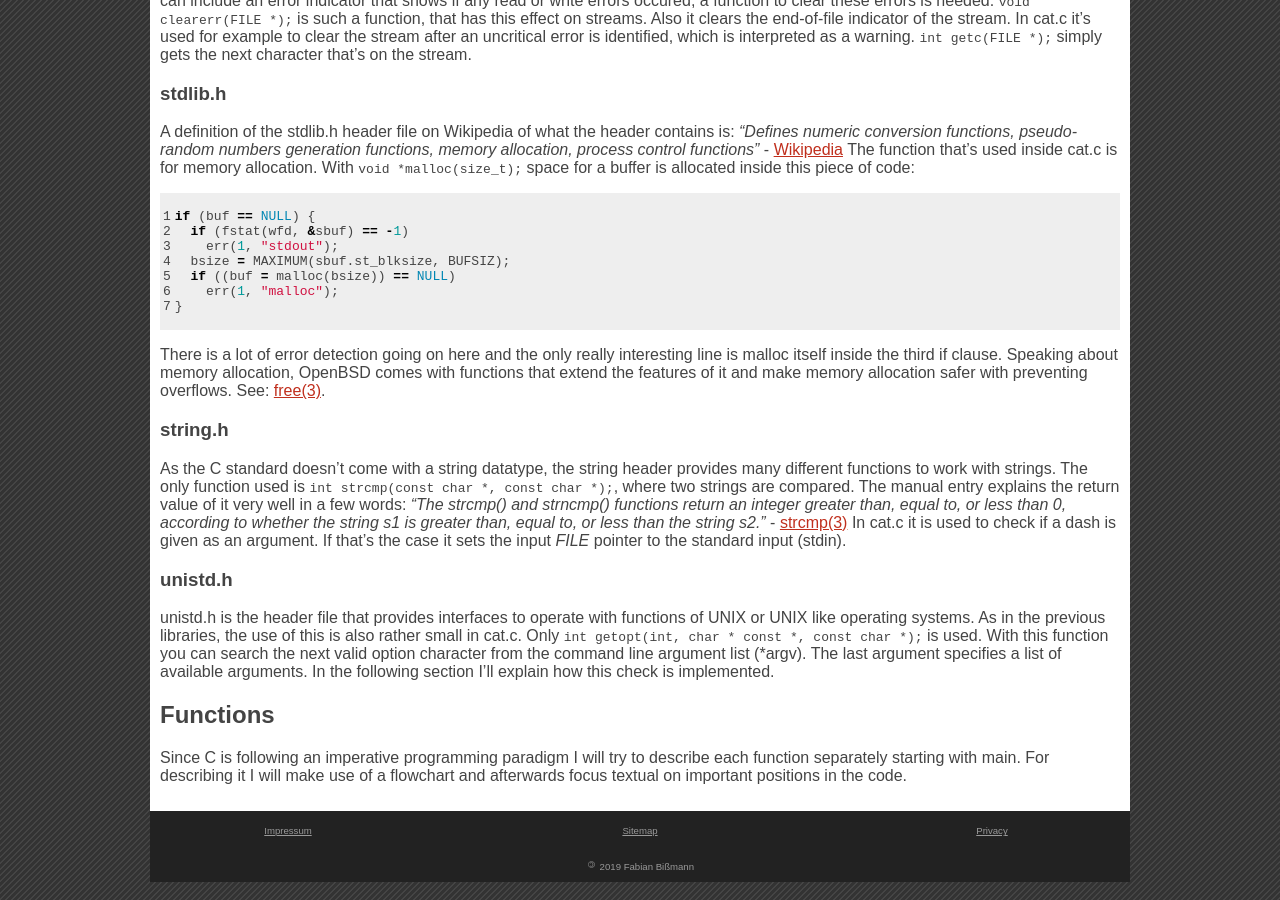
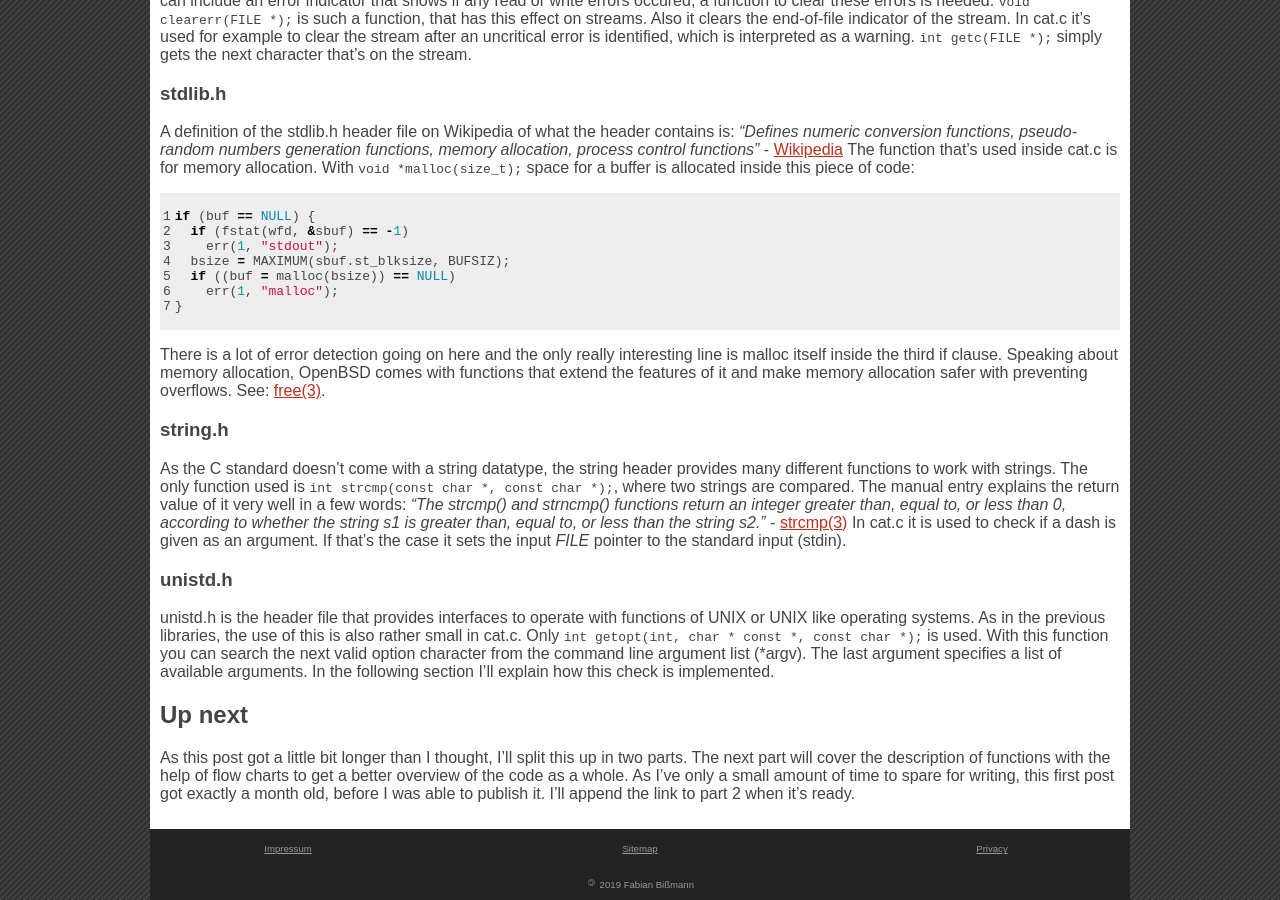
Before and after one commit to 1dollarsteak/1dollarsteak.github.io, a Jekyll site: the page built from _posts/2019-11-10-1FAD cat.c.md, in a window 1280 px wide and 900 px high, scrolled down 3354 px. Built offline with Jekyll 4.4.1, drawn with Linux system fonts in a browser that asks for light colours.

Commit message:
Add up next to post (split in two parts)

```diff
--- a/_posts/2019-11-10-1FAD cat.c.md
+++ b/_posts/2019-11-10-1FAD cat.c.md
@@ -276,7 +276,10 @@ you can search the next valid option character from the command line
 argument list (*argv). The last argument specifies a list of available
 arguments. In the following section I'll explain how this check is
 implemented.
-## Functions
-Since C is following an imperative programming paradigm I will try to describe
-each function separately starting with main. For describing it I will make use
-of a flowchart and afterwards focus textual on important positions in the code.
+## Up next
+As this post got a little bit longer than I thought, I'll split this up in two
+parts. The next part will cover the description of functions with the help of
+flow charts to get a better overview of the code as a whole. As I've only a
+small amount of time to spare for writing, this first post got exactly a month
+old, before I was able to publish it. I'll append the link to part 2 when it's
+ready.
```
